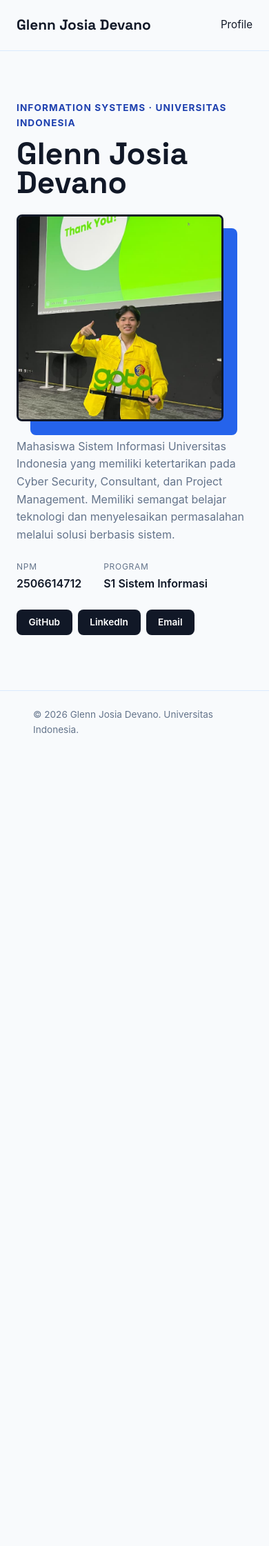
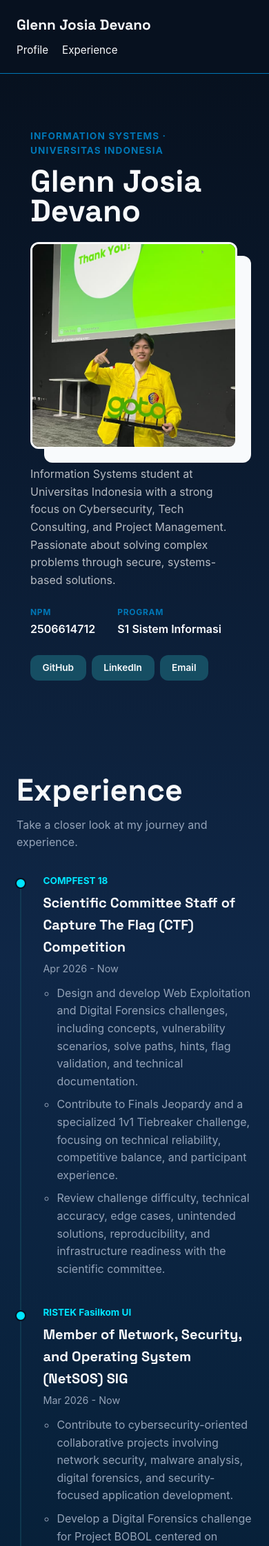
Before and after one commit to glennjosia7/myportolio, a Django app: page / in a window 390 px wide. Shown: the top 2242 px of the page at 69% size. Before the commit the page ends 1063 px from the top, so only its background shows below. Run offline with Django 5.2, Linux system fonts and the light colour scheme.

Commit message:
feat: add responsive experience timeline

```diff
--- a/requirements.txt
+++ b/requirements.txt
@@ -5,4 +5,3 @@ psycopg2-binary
 requests
 urllib3
 python-dotenv
-whitenoise
--- a/static/css/style.css
+++ b/static/css/style.css
@@ -34,13 +34,13 @@
 }
 
 :root {
-    --ink: #111827;
-    --paper: #f8fafc;
-    --accent: #2563eb;
-    --accent-dark: #1e40af;
-    --line: #dbeafe;
-    --text-muted: #64748b;
-    --radius: 8px;
+    --ink: #F8FAFC;
+    --paper: #07111F;
+    --accent: #00E5FF;
+    --accent-dark: #0077B6;
+    --line: #164E63;
+    --text-muted: #94A3B8;
+    --radius: 12px;
 }
 
 body {
@@ -51,8 +51,11 @@ body {
 }
 
 h1,
+h2,
+h3,
 .brand {
     font-family: "Space Grotesk", sans-serif;
+    color: var(--ink);
 }
 
 .container {
@@ -67,7 +70,7 @@ h1,
 ========================= */
 
 .site-header {
-    border-bottom: 1px solid var(--line);
+    border-bottom: 1px solid var(--accent-dark);
 }
 
 .site-header .container {
@@ -96,16 +99,30 @@ h1,
 }
 
 .site-header nav a:hover {
-    color: var(--accent);
+    color: var(--accent-dark);
 }
 
+/* =========================
+   MAIN PORTOFOLIO
+========================= */
+.portfolio-bg {
+    min-height: 100vh;
+    background: linear-gradient(
+        180deg,
+        #07111F 0%,
+        #0F2747 45%,
+        #001B2E 100%
+    );
+}
 
 /* =========================
    HERO SECTION
 ========================= */
 
 .hero {
-    padding: 4.5rem 0 5rem;
+    position: relative;
+    background: transparent;
+    padding: 80px 20px 50px;
 }
 
 .hero-grid {
@@ -140,11 +157,102 @@ h1,
 }
 
 .bio {
-    color: var(--text-muted);
+    color: rgba(255, 255, 255, 0.7);
     max-width: 480px;
     margin-bottom: 1.5rem;
 }
 
+/* =========================
+   EXPERIENCE SECTION
+========================= */
+
+.experience-section {
+    padding: 5rem 0;
+    color: var(--ink);
+}
+
+.section-identity {
+    margin-bottom: 2rem;
+}
+
+.experience-organization {
+    color: var(--accent);
+    font-size: .85rem;
+    font-weight: 700;
+}
+
+.section-identity h2 {
+    font-size: clamp(2.8rem, 6vw, 4.5rem);
+    line-height: .95;
+    color: var(--ink);
+    margin: .5rem 0 1rem;
+}
+
+.section-intro,
+.experience-points {
+    color: var(--text-muted);
+}
+
+.experience-list {
+    margin-left: .4rem;
+    padding-left: 2rem;
+    list-style: none;
+}
+
+.experience-card {
+    position: relative;
+    padding-bottom: 2.5rem;
+}
+
+.experience-card:last-child {
+    padding-bottom: 0;
+}
+
+/* Setiap garis berhenti pada titik berikutnya agar tidak melewati timeline. */
+.experience-card::before {
+    content: "";
+    position: absolute;
+    top: .4rem;
+    left: calc(-2rem - .5px);
+    transform: translateX(-50%);
+    width: 12px;
+    height: 12px;
+    background: var(--accent);
+    border: 2px solid var(--paper);
+    border-radius: 50%;
+    z-index: 1;
+}
+
+.experience-card:not(:last-child)::after {
+    content: "";
+    position: absolute;
+    top: calc(.4rem + 8px);
+    bottom: calc(-.4rem - 8px);
+    left: calc(-2rem - .5px);
+    width: 1px;
+    background: var(--line);
+    transform: translateX(-50%);
+}
+
+.experience-card h3 {
+    margin: .25rem 0;
+    font-size: 1.25rem;
+}
+
+.experience-timeline {
+    margin-bottom: .75rem;
+    color: var(--text-muted);
+    font-size: .9rem;
+}
+
+.experience-points {
+    padding-left: 1.25rem;
+    max-width: 680px;
+}
+
+.experience-points li + li {
+    margin-top: .5rem;
+}
 
 /* =========================
    BIODATA
@@ -160,8 +268,9 @@ h1,
     font-size: .75rem;
     text-transform: uppercase;
     letter-spacing: .06em;
-    color: var(--text-muted);
+    color: var(--accent-dark);
     margin-bottom: .15rem;
+    font-weight: bold;
 }
 
 .meta-row dd {
@@ -181,18 +290,19 @@ h1,
 
 .social-link {
     display: inline-block;
+    color: var(--ink);
     font-size: .85rem;
     font-weight: 600;
     text-decoration: none;
-    color: white;
-    background-color: var(--ink);
+    background-color: var(--line);
     border-radius: var(--radius);
     padding: .5rem 1.1rem;
     transition: .2s;
 }
 
 .social-link:hover {
-    background-color: var(--accent);
+    color: var(--paper);
+    background-color: var(--ink);
 }
 
 
@@ -212,7 +322,7 @@ h1,
     left: 1.25rem;
     width: 100%;
     height: 100%;
-    background: var(--accent);
+    background: var(--ink);
     border-radius: var(--radius);
     z-index: 0;
 }
@@ -251,6 +361,16 @@ h1,
 ========================= */
 
 @media (max-width: 600px) {
+    .site-header .container {
+        flex-direction: column;
+        align-items: flex-start;
+        gap: .5rem;
+    }
+
+    .site-header nav {
+        gap: 1.25rem;
+    }
+
     .hero-grid {
         grid-template-columns: 1fr;
         grid-template-areas:
@@ -266,4 +386,5 @@ h1,
     .social-links {
         justify-content: flex-start;
     }
+
 }
--- a/templates/index.html
+++ b/templates/index.html
@@ -19,11 +19,15 @@
             <a href="#profile" class="brand">Glenn Josia Devano</a>
             <nav>
                 <a href="#profile">Profile</a>
+                <a href="#experience">Experience</a>
             </nav>
         </div>
     </header>
 
-    <main>
+    <main class="portfolio-bg">
+        <!-- =========================
+        PROFILE
+        ========================= -->
         <section class="hero" id="profile">
             <div class="container hero-grid">
 
@@ -42,11 +46,9 @@
 
                 <div class="hero-details">
                     <p class="bio">
-                        Mahasiswa Sistem Informasi Universitas Indonesia
-                        yang memiliki ketertarikan pada Cyber Security,
-                        Consultant, dan Project Management.
-                        Memiliki semangat belajar teknologi dan
-                        menyelesaikan permasalahan melalui solusi berbasis sistem.
+                        Information Systems student at Universitas Indonesia with a strong focus on
+                        Cybersecurity, Tech Consulting, and Project Management.
+                        Passionate about solving complex problems through secure, systems-based solutions.
                     </p>
 
                     <dl class="meta-list">
@@ -69,6 +71,57 @@
 
             </div>
         </section>
+
+        <!-- =========================
+        EXPERIENCE
+        ========================= -->
+        <section class="experience-section" id="experience">
+            <div class="container">
+
+                <div class="section-identity">
+                    <h2>Experience</h2>
+                    <p class="section-intro">
+                        Take a closer look at my journey and experience.
+                    </p>
+                </div>
+
+                <ol class="experience-list">
+                    <li class="experience-card">
+                        <p class="experience-organization">COMPFEST 18</p>
+                        <h3>Scientific Committee Staff of Capture The Flag (CTF) Competition</h3>
+                        <p class="experience-timeline">Apr 2026 - Now</p>
+                        <ul class="experience-points">
+                            <li>Design and develop Web Exploitation and Digital Forensics challenges, including concepts, vulnerability scenarios, solve paths, hints, flag validation, and technical documentation.</li>
+                            <li>Contribute to Finals Jeopardy and a specialized 1v1 Tiebreaker challenge, focusing on technical reliability, competitive balance, and participant experience.</li>
+                            <li>Review challenge difficulty, technical accuracy, edge cases, unintended solutions, reproducibility, and infrastructure readiness with the scientific committee.</li>
+                        </ul>
+                    </li>
+
+                    <li class="experience-card">
+                        <p class="experience-organization">RISTEK Fasilkom UI</p>
+                        <h3>Member of Network, Security, and Operating System (NetSOS) SIG</h3>
+                        <p class="experience-timeline">Mar 2026 - Now</p>
+                        <ul class="experience-points">
+                            <li>Contribute to cybersecurity-oriented collaborative projects involving network security, malware analysis, digital forensics, and security-focused application development.</li>
+                            <li>Develop a Digital Forensics challenge for Project BOBOL centered on dynamic malware analysis, including artifact investigation, behavioral analysis, challenge questions, and intended investigation paths.</li>
+                            <li>Participate in technical development, testing, and discussions involving Linux, networking, web security, vulnerability research, digital forensics, and CTF problem solving.</li>
+                        </ul>
+                    </li>
+
+                    <li class="experience-card">
+                        <p class="experience-organization">Open House Fasilkom UI</p>
+                        <h3>Staff of Digital Engagement &amp; Collaborations</h3>
+                        <p class="experience-timeline">Aug 2025 - Nov 2025</p>
+                        <ul class="experience-points">
+                            <li>Awarded Best Staff for outstanding contribution to digital promotion and content creation.</li>
+                            <li>Produced promotional videos, thumbnails, and social media content to support event engagement.</li>
+                            <li>Collaborated with the team and stakeholders to strengthen event visibility and audience reach.</li>
+                        </ul>
+                    </li>
+                </ol>
+
+            </div>
+        </section>
     </main>
 
     <footer class="site-footer">
```
